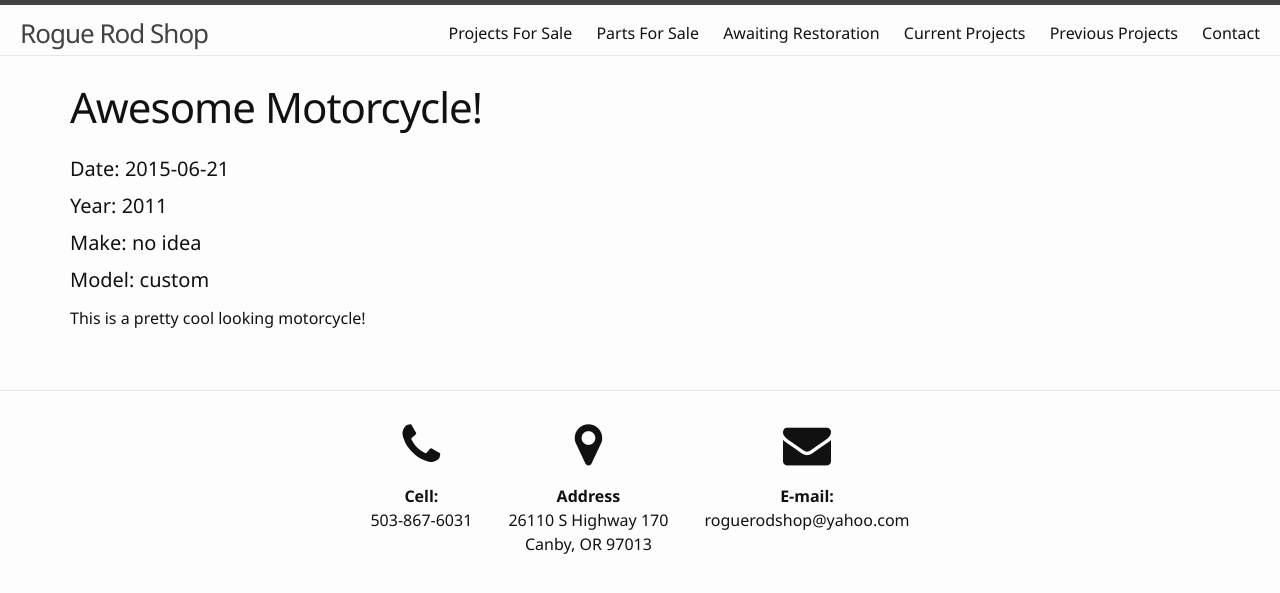
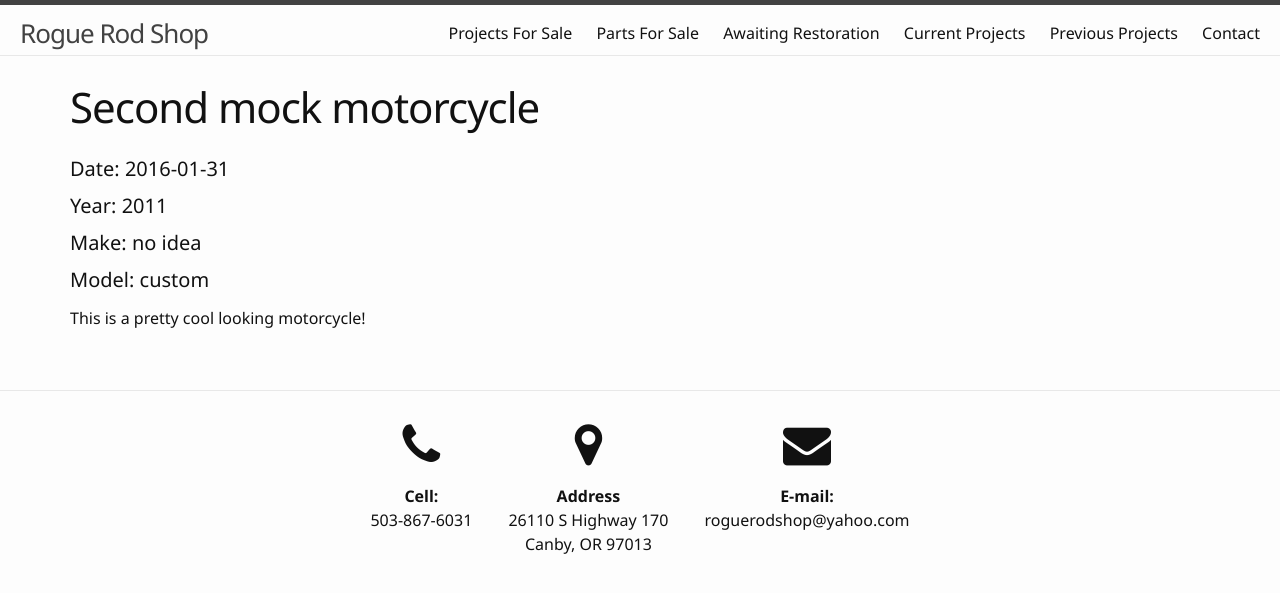
Before and after one commit to roguerodshop/roguerodshop.github.io, a Jekyll site: the page built from _posts/2016-01-31-second-mock-motorcycle.markdown, in a window 1280 px wide. Shown: the top 593 px of the page. Built offline with Jekyll 4.4.1, drawn with Linux system fonts in a browser that asks for light colours; nearby versions of some CDN libraries.

```diff
--- a/_posts/2015-06-21-awesome-motorcycle.markdown
+++ b/_posts/2016-01-31-second-mock-motorcycle.markdown
@@ -1,10 +1,10 @@
 ---
 layout: post
 categories: projects_for_sale
-title: Awesome Motorcycle!
-dashed_title: awesome-motorcycle
+title: Second mock motorcycle
+dashed_title: second-mock-motorcycle
 details:
-  date: 2015-06-21
+  date: 2016-01-31
   year: 2011
   make: no idea
   model: custom
```
Also changed, not shown: _posts/2015-05-29-dana-60-front-axle.markdown (renamed from _posts/2015-05-29-dana-60.markdown), images/dana-60-front-axle/dana-60-front-axle-1.jpg (renamed from images/dana-60/dana-60-1.jpg), images/dana-60-front-axle/dana-60-front-axle-2.jpg (renamed from images/dana-60/dana-60-2.jpg), images/dana-60-front-axle/dana-60-front-axle-3.jpg (renamed from images/dana-60/dana-60-3.jpg), images/second-mock-motorcycle/second-mock-motorcycle-1.jpg (renamed from images/awesome-motorcycle/awesome-motorcycle-1.jpg), images/second-mock-motorcycle/second-mock-motorcycle-2.jpg (renamed from images/awesome-motorcycle/awesome-motorcycle-2.jpg), images/second-mock-motorcycle/second-mock-motorcycle-3.jpg (renamed from images/awesome-motorcycle/awesome-motorcycle-3.jpg), 1 other file.
